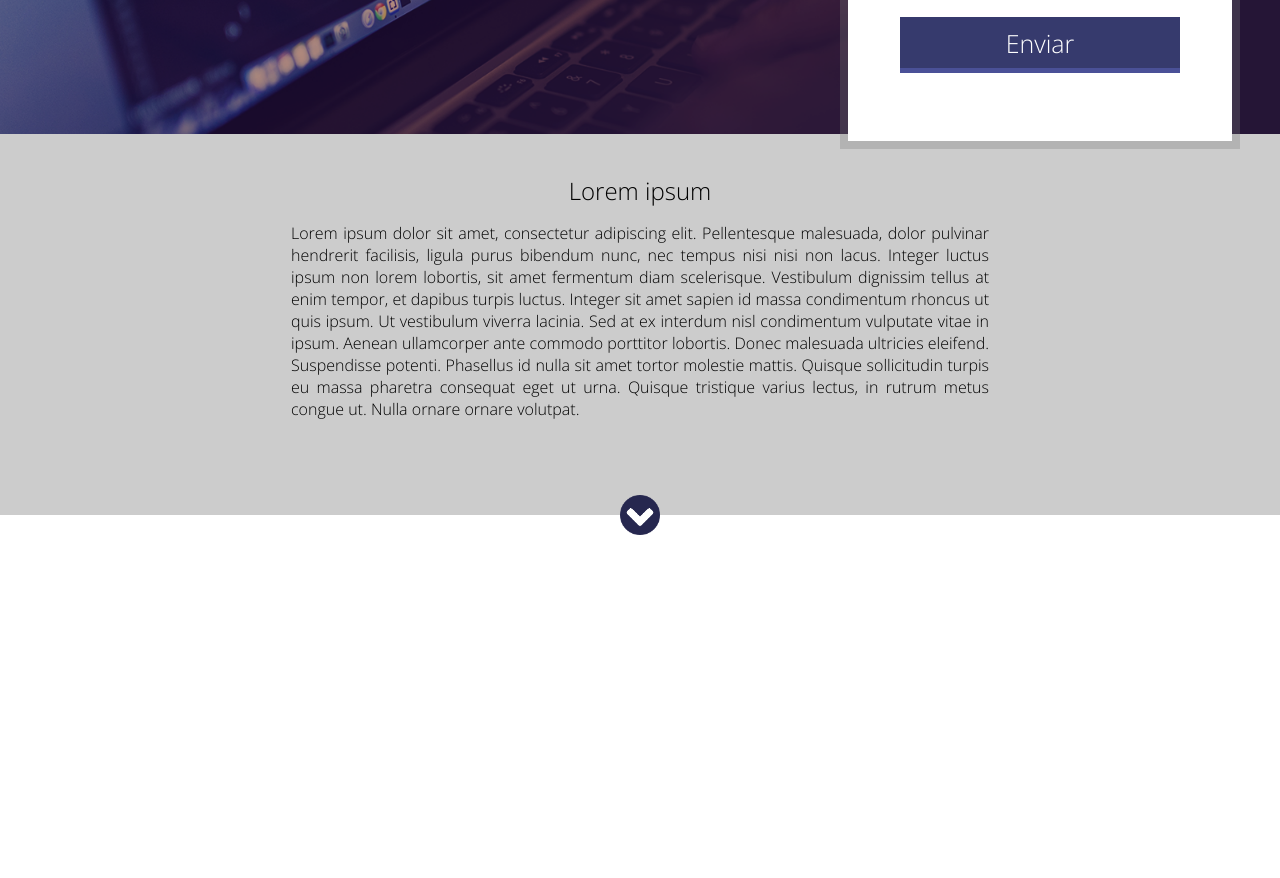
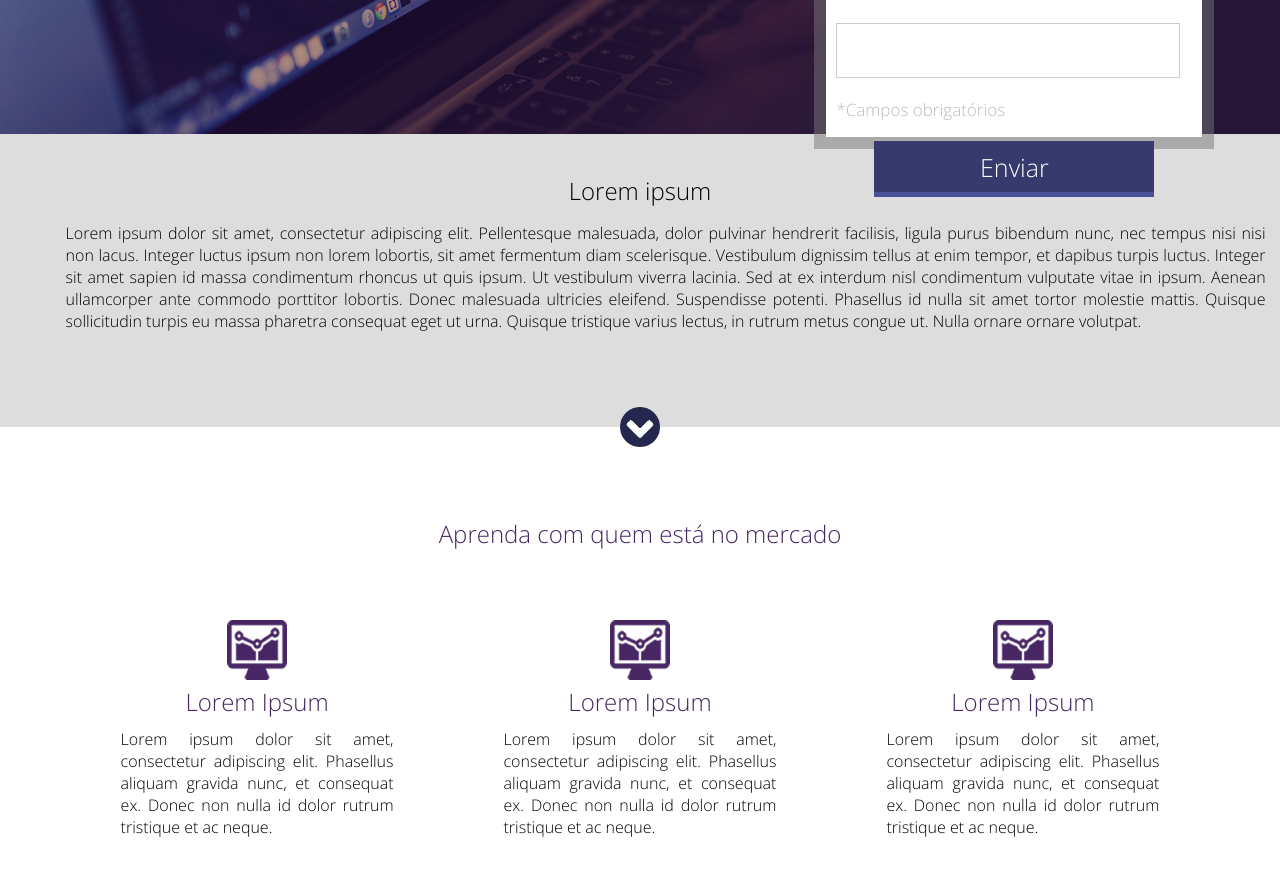
Before and after one commit to danilocarvalhosp/Front-End-Completo, a plain HTML site: page Projeto_01/index.html in a window 1280 px wide. Shown: the part 483-1361 px from the top of the page. Before the commit the page ends 1018 px from the top, so only its background shows below. Drawn offline with Linux system fonts and the light colour scheme.

Commit message:
Design Responsivo (Aula 04)
Nova sessão e ícones

```diff
--- a/Projeto_01/css/style.css
+++ b/Projeto_01/css/style.css
@@ -17,9 +17,11 @@ html, body{
 .center{
     width: 1200px;
     margin: 0 auto;
+    padding: 0 2%;
 }
 
 .header{
+    min-width: 1200px;
     width: 100%;
     height: 60px;
     background-color: #212343 ;
@@ -34,10 +36,11 @@ html, body{
     height: 557px;
     background-image: url('../images/header_bg.png');
     background-size: cover;
-    background-position: center ;
+    background-position: center;
 }
 
 .container-banner > .center{
+    min-width: 1200px;
     height: 100%;
 }
 
@@ -48,7 +51,9 @@ html, body{
     float: right;
     position: relative;
     top: -15px;
-    border: 8px solid rgba(120, 120, 120, 0.3);
+    border-width: 12px;
+    border-color: rgba(120, 120, 120, 0.5);
+    border-style: solid;
     background-color: white;
     background-clip: padding-box;
     /* background-origin (mesmo conceito, mas para imagens) */
@@ -69,9 +74,6 @@ html, body{
     width: 100%;
     color: #bbbbbb;
     font-size: 17px;
-}
-
-.form p{
     margin: 20px 0;
 }
 
@@ -106,9 +108,9 @@ html, body{
 
 .container-list{
     padding: 30px;
-    margin-top: 40px;
+    margin-top: 100px;
     float: left;
-    width: 619px;
+    width: 519px;
     height: 270px;
     background-color: rgba(33,35,67, 0.7);
 }
@@ -124,7 +126,7 @@ html, body{
 
 .container-2{
     padding: 40px 0;
-    background-color: #ccc;
+    background-color: #ddd;
     text-align: center;
 }
 
@@ -133,6 +135,7 @@ html, body{
 }
 
 .container-2 p{
+    min-width: 1200px;
     width: 698px;
     display: inline-block;
     text-align: justify;
@@ -149,3 +152,35 @@ html, body{
     background-image: url(../images/arrow.png);
     background-size: 100% 100%;
 }
+
+.section-1{
+    min-width: 1200px;
+    padding: 90px 0;
+}
+
+.section-1 h2{
+    text-align: center;
+    color: #462663;
+    font-weight: normal;
+}
+
+.container-section{
+    margin-top: 40px;
+    text-align: center;
+}
+
+.container-single{
+    float: left;
+    width: 33.333%;
+    padding: 30px;
+}
+
+.container-single p{
+    display: inline-block;
+    text-align: justify;
+    padding: 10px 25px;
+}
+
+.container-single img{
+    width: 60px;
+}
--- a/Projeto_01/index.html
+++ b/Projeto_01/index.html
@@ -70,6 +70,36 @@
 
         </div><!--container-2-->
 
+        <div class="section-1">
+            <div class="center">
+            <h2>Aprenda com quem está no mercado</h2>
+
+            <div class="container-section">
+                <div class="container-single">
+                    <div><img src="images/icon.png" /></div>
+                    <div class="text-container-single">
+                        <h2>Lorem Ipsum</h2>
+                        <p>Lorem ipsum dolor sit amet, consectetur adipiscing elit. Phasellus aliquam gravida nunc, et consequat ex. Donec non nulla id dolor rutrum tristique et ac neque. </p>
+                    </div><!--text-container-single-->
+                </div><!--container-single-->
+                <div class="container-single">
+                    <div><img src="images/icon.png" /></div>
+                    <div class="text-container-single">
+                        <h2>Lorem Ipsum</h2>
+                        <p>Lorem ipsum dolor sit amet, consectetur adipiscing elit. Phasellus aliquam gravida nunc, et consequat ex. Donec non nulla id dolor rutrum tristique et ac neque. </p>
+                    </div><!--text-container-single-->
+                </div><!--container-single-->
+                <div class="container-single">
+                    <div><img src="images/icon.png" /></div>
+                    <div class="text-container-single">
+                        <h2>Lorem Ipsum</h2>
+                        <p>Lorem ipsum dolor sit amet, consectetur adipiscing elit. Phasellus aliquam gravida nunc, et consequat ex. Donec non nulla id dolor rutrum tristique et ac neque. </p>
+                    </div><!--text-container-single-->
+                </div><!--container-single-->
+            </div><!--center-->
+            </div><!--container-section-->
+        </div><!--section-1-->
+
     </body>
 
 </html>
```
